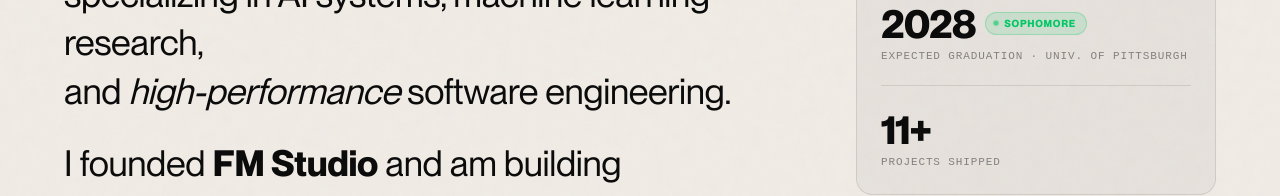
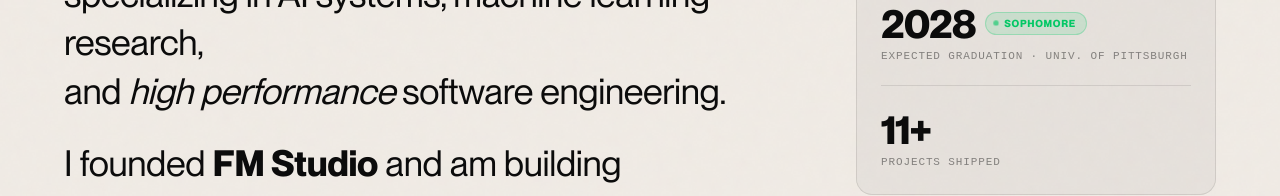
Before and after one commit to FuzzDOT/Portfolio-Website, a React (Vite) app: page / in a window 1280 px wide. Shown: the part 1088-1284 px from the top of the page. Built offline with nearby package versions, Linux system fonts and the light colour scheme.

Commit message:
chore: update code structure for improved readability and maintainability

```diff
--- a/src/components/About.tsx
+++ b/src/components/About.tsx
@@ -40,7 +40,7 @@ export default function About({ onGifHover }: AboutProps) {
             </span>
             <span className={styles.textLine}>
               and{' '}
-              <span className={styles.italic}>high-performance</span>
+              <span className={styles.italic}>high performance</span>
               {' '}software engineering.
             </span>
           </p>
--- a/src/data.ts
+++ b/src/data.ts
@@ -188,7 +188,7 @@ export const SKILLS = {
   'Languages': ['Python', 'Java', 'C', 'C++', 'JavaScript', 'TypeScript'],
   'ML & AI': ['PyTorch', 'TensorFlow', 'Transformers', 'Model Evaluation', 'Mechanistic Interp.'],
   'Backend & Systems': ['FastAPI', 'REST APIs', 'Async I/O', 'Microservices', 'PostgreSQL'],
-  'Infrastructure': ['AWS (SAA-C03)', 'Docker', 'Linux', 'Git', 'CI/CD', 'S3'],
+  'Infrastructure': ['AWS (SAP-C02)', 'Docker', 'Linux', 'Git', 'CI/CD', 'S3'],
 };
 
 export const EXPERIENCE = [
@@ -197,7 +197,7 @@ export const EXPERIENCE = [
     role: 'AI Developer',
     company: 'NSF ExLAIM Research Internship',
     location: 'Raleigh, NC',
-    desc: 'Selected for competitive NSF funded program (<30 participants). Evaluated LLMs on 10,000+ sample datasets; built data pipelines analyzing 100+ structured interviews.',
+    desc: 'Selected for competitive NSF funded program (<10 participants). Evaluated LLMs on 10,000+ sample datasets; built data pipelines analyzing 100+ structured interviews.',
   },
   {
     period: 'Dec 2025 – Present',
```
Also changed, not shown: 3 other files (tests, documents, lock files or other folders).
